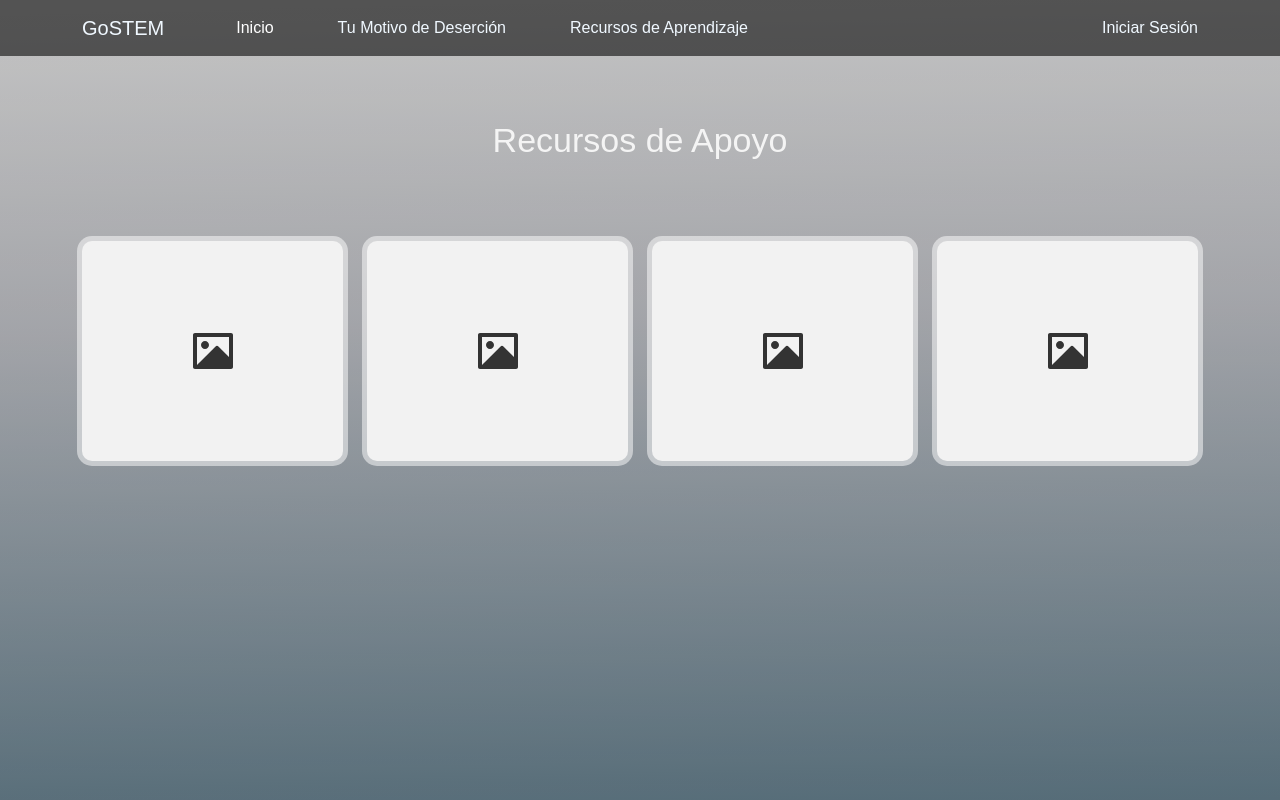
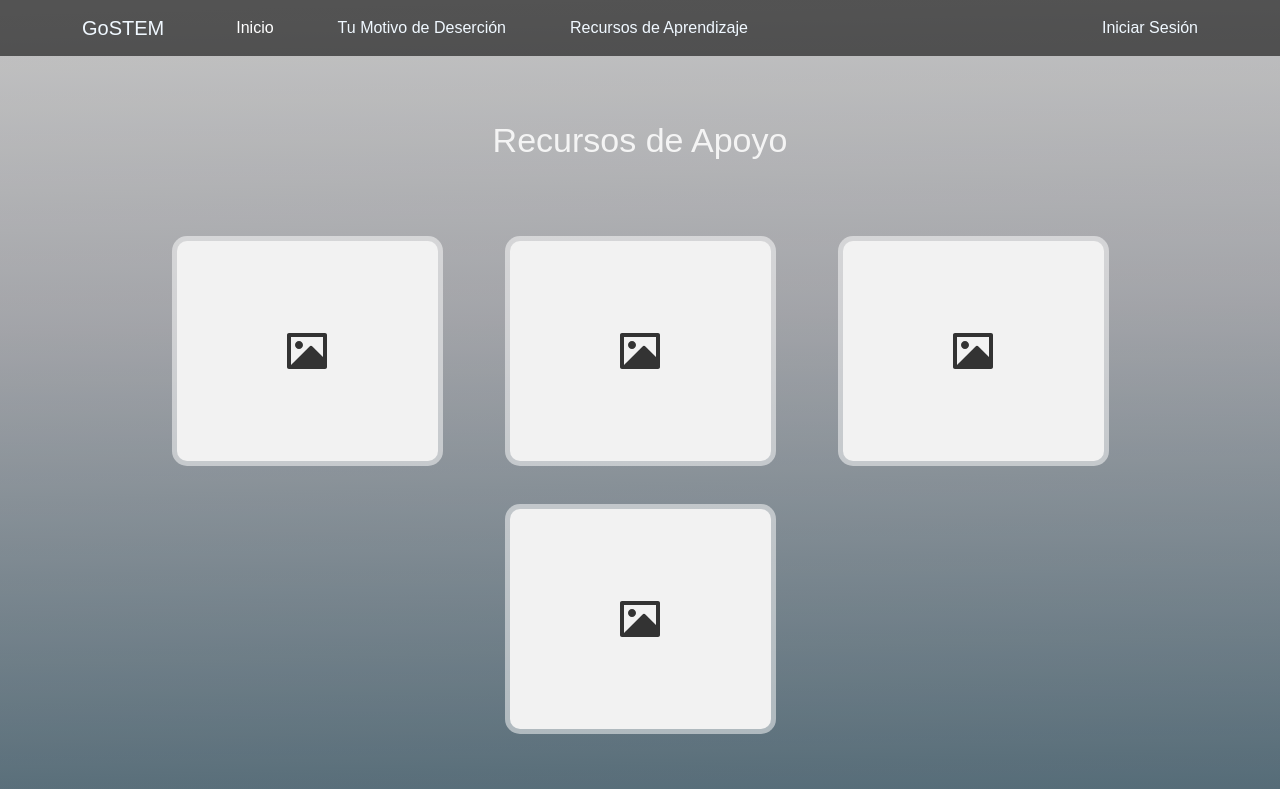
Before and after one commit to JuniorCorzo/AlgorithmAvengers, a React (Vite) app in the folder front/: page /resources in a window 1280 px wide. Built offline with nearby package versions, Linux system fonts and the light colour scheme; a web font is replaced by a local one.

Commit message:
arreglar disposicion de tarjetitas para Recursos de Aprendizaje y acortar texto de la descripcion si es muy largo

```diff
--- a/front/src/pages/filter/Filter.jsx
+++ b/front/src/pages/filter/Filter.jsx
@@ -1,9 +1,12 @@
 import { Link } from 'react-router-dom'
 import './styled-components/filter.scss'
+import Navbar from '../../components/Navbar'
 
 export default function Filter() {
     return (
         <>
+            <Navbar />
+
             <section className="Formulario">
                 <div className="container px-5 my-5">
                 <div className="row justify-content-center">
@@ -30,7 +33,7 @@ export default function Filter() {
 
                             <div className="form-floating mb-3">
                                 <textarea className="form-control" id="message" type="text" placeholder="Por qué" style={{height: '10rem'}}></textarea>
-                                <label htmlFor="message">Justificación, ¿Por qué planeas desertar?</label>
+                                <label htmlFor="message">¿Por qué planeas desertar?</label>
                                 <div className="invalid-feedback" data-sb-feedback="message:required"> is required.</div>
                             </div>
 
--- a/front/src/pages/resources/Resources.jsx
+++ b/front/src/pages/resources/Resources.jsx
@@ -24,9 +24,9 @@ export default function Resources() {
             <section className='Resources'>
                 <div className="container">
                     <h2>Recursos de Apoyo</h2>
-                    <div className="row cards">
+                    <div className="row cards d-flex gap-5 justify-content-center">
                         {data.map((resource) => (
-                            <div key={resource} className="col-3 d-flex flex-wrap">
+                            <div key={resource} className="col-md-3 col-sm-4 d-flex flex-wrap">
                                 <CardResources />
                             </div>
                         ))}
--- a/front/src/pages/resources/styled-components/card-resources.scss
+++ b/front/src/pages/resources/styled-components/card-resources.scss
@@ -59,4 +59,10 @@
     font-size: 14px;
     color: #777;
     line-height: 1.4;
+    display: -webkit-box;
+    -webkit-line-clamp: 6;
+    -webkit-box-orient: vertical;
+    overflow: hidden;
+    text-overflow: ellipsis;
+    position: relative;
 }
--- a/front/src/pages/resources/styled-components/resources.scss
+++ b/front/src/pages/resources/styled-components/resources.scss
@@ -2,9 +2,9 @@
     background: linear-gradient(0deg, rgba(0, 0, 0, 0.2), rgba(0, 0, 0, 0.2)),
     linear-gradient(178.67deg, #F4F4F4 1.73%, rgba(250, 236, 236, 0.697917) 39.65%, rgba(0, 0, 0, 0.114583) 112.88%, rgba(255, 255, 255, 0) 127.27%);
     padding-top: 120px;
+    padding-bottom: 60px;
     text-align: center;
     background-color: #61879a;
-    height: 100vh;
 
     h2 {
         font-size: 34px;
```
